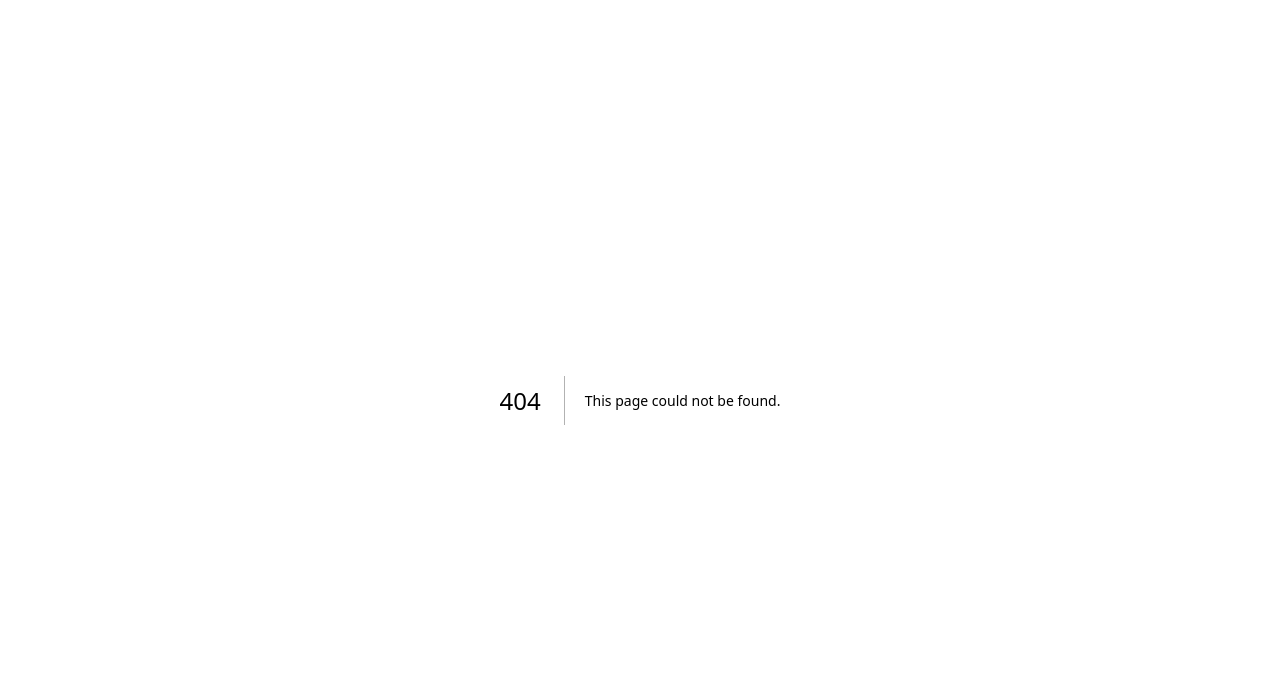
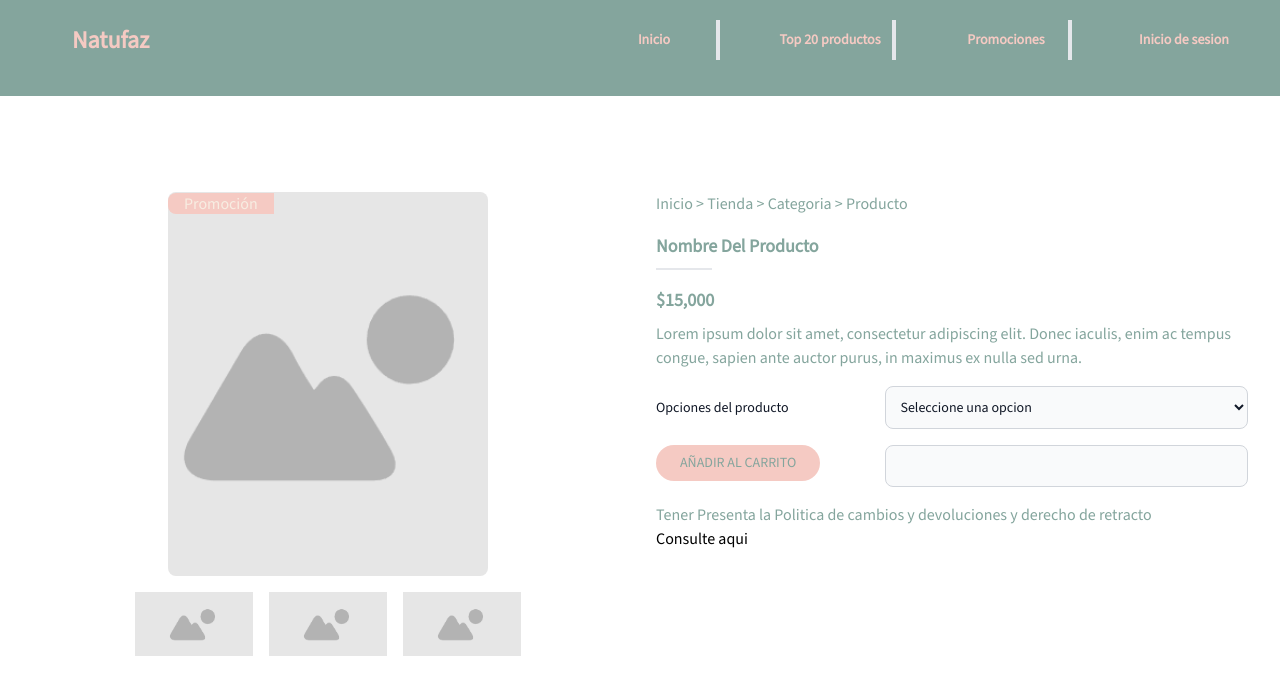
Before and after one commit to mateovelilla/natufaz, a Next.js app: page /detail in a window 1280 px wide. Before the commit this address had no page. Shown: the top 694 px of the page. Built offline with nearby package versions, Linux system fonts and the light colour scheme.

Commit message:
✨ Finished detail view

```diff
--- /dev/null
+++ b/src/app/detail/page.js
@@ -0,0 +1,78 @@
+import { Header } from "@/components/Header"
+export default function Detail() {
+  return (
+    <div className='bg-green h-24'>
+      <Header />
+      <div className="pt-48 grid gap-x-8 gap-y-6 sm:grid-cols-2 sm:gap-y-12 xl:col-span-2 pb-12 px-8 w-full">
+        <div className="galeria xl:flex xl:flex-col xl:justify-center xl:items-center">
+          <div className="imagen-principal bg-pink bg-[url('/empty-product.png')] h-96 sm:h-96 xl:w-80 bg-cover bg-center rounded-lg">
+            <span className="bg-pink px-4 text-whiteMof rounded-l-lg">Promoción</span>
+          </div>
+          <div className="grid gap-x-4 gap-y-4 sm:grid-cols-3 sm:gap-y-4 xl:col-span-1 pt-4 grid-cols-3">
+            <div className="hover:border-2 hover:border-pink h-16">
+              <a href="" className=" h-full w-full">
+                <img src="/empty-product.png" alt="" className="h-full w-full" />
+              </a>
+            </div>
+            <div className="hover:border-2 hover:border-pink h-16">
+              <a href="" className="h-full w-full">
+                <img src="/empty-product.png" alt="" className="h-full w-full" />
+              </a>
+            </div>
+            <div className="hover:border-2 hover:border-pink h-16">
+              <a href="" className="h-full w-full">
+                <img src="/empty-product.png" alt="" className="h-full w-full" />
+              </a>
+            </div>
+          </div>
+        </div>
+        <div className="flex flex-col">
+          <p className="text-green font-thin">{"Inicio > Tienda > Categoria > Producto"}</p>
+          <h3 className="text-green font-bold pt-4 text-lg pb-2">Nombre Del Producto</h3>
+          <div className="separator border-b-2 border-gray-200 w-14"></div>
+          <h3 className="text-green font-bold pt-4 text-lg pb-2">$15,000</h3>
+          <p className="text-green">Lorem ipsum dolor sit amet, consectetur adipiscing elit. Donec iaculis, enim ac tempus
+            congue, sapien ante auctor purus, in maximus ex nulla sed urna.</p>
+          <div className="opciones-producto flex pt-4 w-full items-center">
+            <label for="opciones" className="block text-sm font-medium text-gray-900 sm:w-96">Opciones del producto</label>
+            <select id="opciones"
+              className="
+                  bg-gray-50
+                  border
+                  border-gray-300
+                  text-gray-900
+                  text-sm
+                  rounded-lg
+                  focus:pink
+                  focus:border-pink
+                  block
+                  w-full
+                  p-2.5
+                  "
+            >
+              <option selected>Seleccione una opcion</option>
+              <option value="3">3X2 unidades</option>
+              <option value="especial">Combo Especial</option>
+              <option value="6">6X4</option>
+            </select>
+          </div>
+          <div className="flex carrito pt-4">
+            <div className="anexar-carrito sm:w-96">
+              <a href="#"
+                className="inline-flex items-center md:px-6 md:py-2 text-sm md:font-medium text-center text-green bg-pink rounded-full hover:bg-green focus:ring-4 focus:outline-none focus:ring-green">
+                AÑADIR AL CARRITO
+              </a>
+            </div>
+            <input type="number" id="cantidad"
+              className="bg-gray-50 border border-gray-300 text-gray-900 text-sm rounded-lg block w-full p-2.5 "
+              placeholder="" required/>
+          </div>
+          <div className="terminos text-green pt-4">
+            Tener Presenta la Politica de cambios y devoluciones y derecho de retracto
+          </div>
+          <a href="#politica">Consulte aqui</a>
+        </div>
+      </div>
+    </div>
+  )
+}
--- a/src/components/Top20/index.js
+++ b/src/components/Top20/index.js
@@ -54,7 +54,7 @@ export function Top20 () {
             {
                 products.map(
                     product =><div className="max-w-sm p-0 bg-white border border-black rounded-lg shadow hover:border-pink">
-                        <a href="/detalle.html">
+                        <a href="/detail">
                             <div className="header-card bg-[url('/imgs/empty-product.png')] h-36 bg-cover rounded-lg">
                                 {
                                 product.isPromotion?
```
